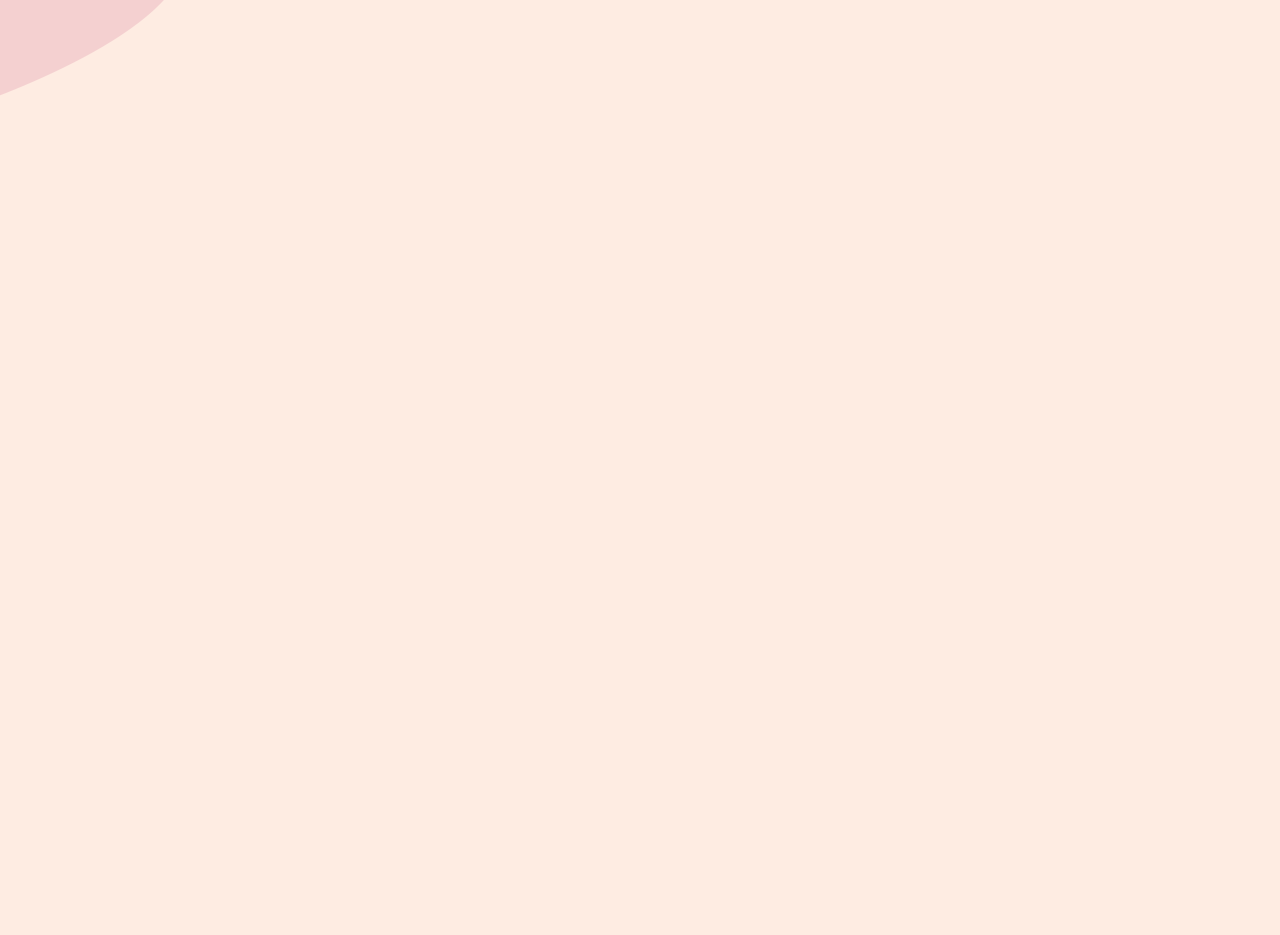
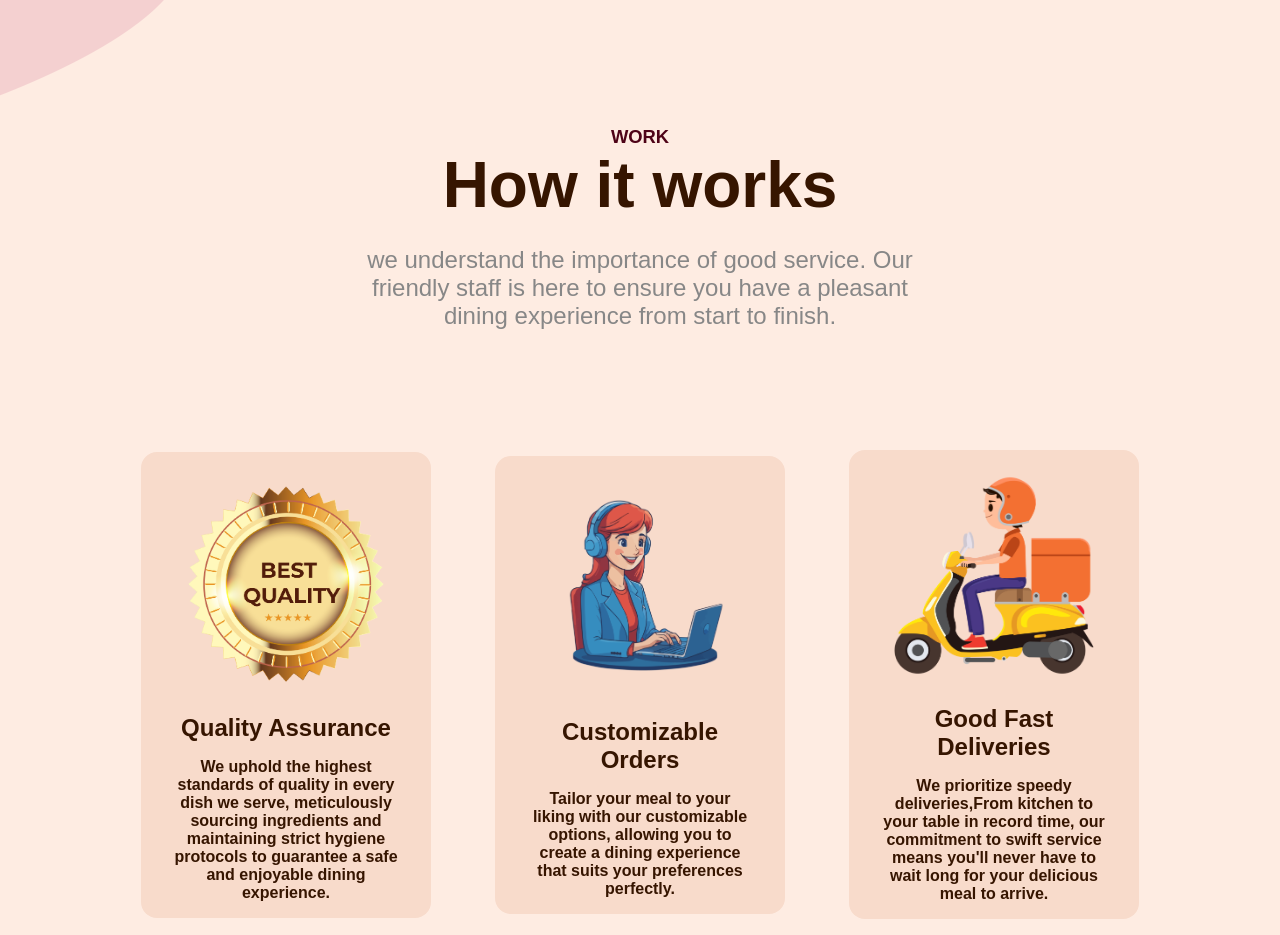
Before and after one commit to G3RGES/tasty-react, a React (Create React App) app: page / in a window 1280 px wide. Shown: the part 1720-2655 px from the top of the page. Before the commit the page ends 1846 px from the top, so only its background shows below. Built offline with nearby package versions, Linux system fonts and the light colour scheme.

Commit message:
Update Work.js

```diff
--- a/src/Components/Work.js
+++ b/src/Components/Work.js
@@ -26,7 +26,28 @@ const Work = () => {
 
   return (
     <div className="work-section-wrapper">
-      <div className=""></div>
+      <div className="work-section-top">
+        <p className="primary-subheading">WORK</p>
+        <h1 className="primary-heading">How it works</h1>
+        <p className="primary-text">
+          we understand the importance of good service. Our friendly staff is
+          here to ensure you have a pleasant dining experience from start to
+          finish.
+        </p>
+      </div>
+
+      <div className="work-section-bottom">
+        {workInfoData.map((data, idx) => (
+          <div className="work-section-info" key={idx}>
+            <div className="info-boxes-img-container">
+              <img src={data.image} alt="info_img" />
+            </div>
+
+            <h2>{data.title}</h2>
+            <p>{data.text}</p>
+          </div>
+        ))}
+      </div>
     </div>
   );
 };
```
